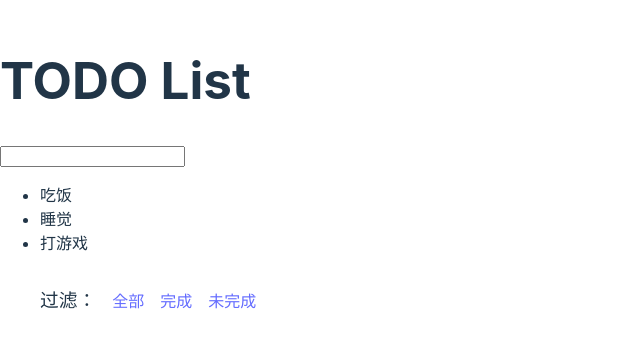
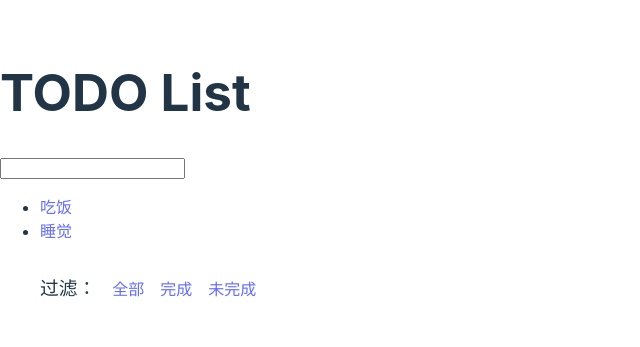
Before and after one commit to fancn21th/0_221_REACT_TODO_TUT, a React (Vite) app: page / in a window 1280 px wide. Shown: the part 217-564 px from the top of the page, without its empty margins (0-640 px from the left). Built offline with nearby package versions, Linux system fonts and the light colour scheme.

Commit message:
step2: 增加程序的状态

```diff
--- a/src/App.jsx
+++ b/src/App.jsx
@@ -1,14 +1,31 @@
+import { useState } from "react";
 import "./App.css";
 
 function App() {
+  const [todo, setTodo] = useState();
+  const [todoList, setTodoList] = useState([
+    {
+      id: 1,
+      title: "吃饭",
+    },
+    {
+      id: 2,
+      title: "睡觉",
+    },
+  ]);
+
   return (
     <div className="App">
       <h1>TODO List</h1>
-      <input />
+
+      <input value={todo} />
+
       <ul>
-        <li>吃饭</li>
-        <li>睡觉</li>
-        <li>打游戏</li>
+        {todoList.map(({ id, title }) => (
+          <li key={id}>
+            <a href="#">{title}</a>
+          </li>
+        ))}
       </ul>
 
       <ul className="command-list">
```
